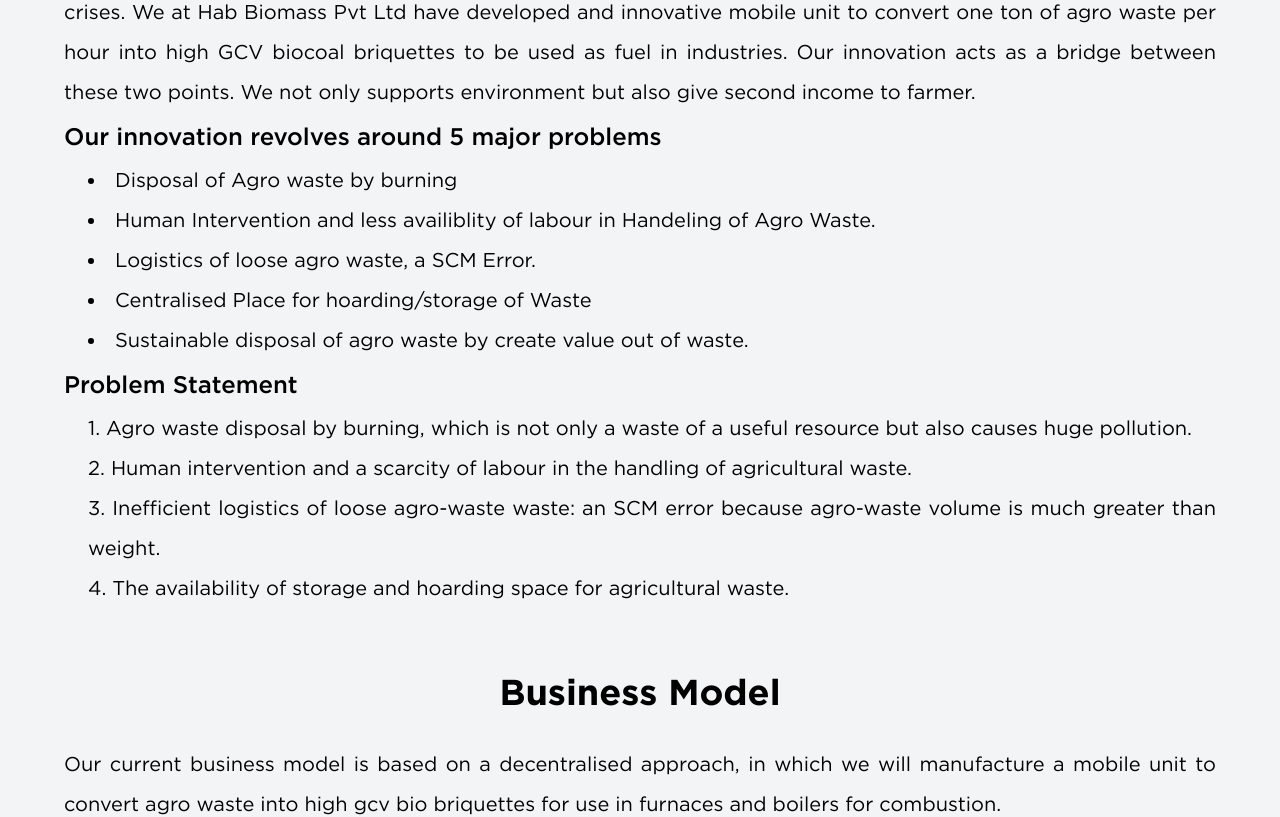
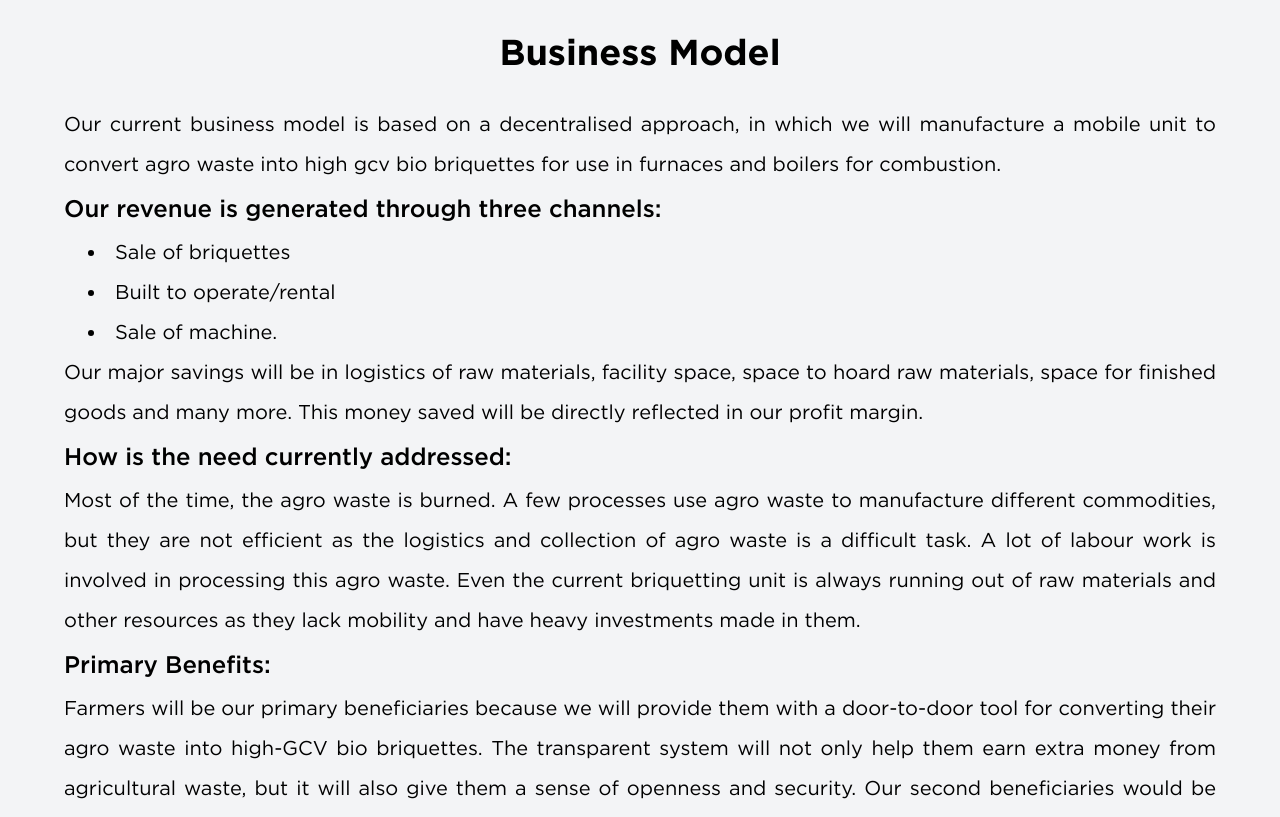
Before and after one commit to Arrnv/SE-porject, a React (Create React App) app: page /about in a window 1280 px wide. Shown: the part 1600-2417 px from the top of the page. Built offline with nearby package versions, Linux system fonts and the light colour scheme.

Commit message:
12-4-2024

```diff
--- a/package.json
+++ b/package.json
@@ -3,6 +3,7 @@
   "version": "0.1.0",
   "private": true,
   "dependencies": {
+    "@fortawesome/fontawesome-svg-core": "^6.5.2",
     "@fortawesome/free-solid-svg-icons": "^6.5.2",
     "@fortawesome/react-fontawesome": "^0.2.0",
     "@nextui-org/react": "^2.2.10",
--- a/src/App.js
+++ b/src/App.js
@@ -11,6 +11,7 @@
 import PrivateRoute from './PrivateRouting';
 import LoginPage from './pages/Login';
 import SignUpPage from './pages/Signup';
+import Footer from './components/Footer';
 
 function App() {
   return (
@@ -33,7 +34,7 @@
 
 
       </Routes>
-
+      <Footer />
     </div>
   );
 }
--- a/src/components/Navbar.jsx
+++ b/src/components/Navbar.jsx
@@ -20,7 +20,7 @@
     }
 
     return (
-        <div className='top-0 left-0 right-0 z-40 fixed'>
+        <div className='top-0 left-0 right-0 z-40 '>
             <nav className="bg-white border-gray-200 dark:bg-gray-900 relative z-10">
                 <div className="max-w-screen-2xl flex flex-wrap items-center justify-between mx-auto p-2">
                     <a href="/" className="flex items-center space-x-3 rtl:space-x-reverse">
@@ -39,7 +39,7 @@
                             <path stroke="currentColor" strokeLinecap="round" strokeLinejoin="round" strokeWidth="2" d="M1 1h15M1 7h15M1 13h15"/>
                         </svg>
                     </button>
-                    <div className={`absolute top-full left-0 w-full bg-white md:block md:relative md:w-auto transition-max-height ease-in-out duration-1000 ${isMobileMenuOpen ? 'block' : 'hidden'}`} id="navbar-default">
+                    <div className={` top-full left-0 w-full bg-white md:block md:relative md:w-auto transition-max-height ease-in-out duration-1000 ${isMobileMenuOpen ? 'block' : 'hidden'}`} id="navbar-default">
                         <ul className="font-medium flex flex-col items-center p-4 md:p-0 mt-4 border border-gray-100 rounded-lg bg-gray-50 md:flex-row md:space-x-8 rtl:space-x-reverse md:mt-0 md:border-0 md:bg-white dark:bg-gray-800 md:dark:bg-gray-900 dark:border-gray-700">
                             <li className='text-center'>
                                 <a href="/" className="block py-2 px-3 text-gray-900 rounded hover:bg-gray-100 md:hover:bg-transparent md:border-0 md:hover:text-green-700 md:p-0 dark:text-white md:dark:hover:text-green-500 dark:hover:bg-gray-700 dark:hover:text-white md:dark:hover:bg-transparent font-GothamBlack" aria-current="page">Home</a>
@@ -69,6 +69,7 @@
                                         </ul>
                                     </div>
                                 </div>
+
                             </li>
                             <li>
                                 <a href="/about" className="block py-2 px-3 text-gray-900 rounded hover:bg-gray-100 md:hover:bg-transparent md:border-0 md:hover:text-green-700 md:p-0 dark:text-white md:dark:hover:text-green-500 dark:hover:bg-gray-700 dark:hover:text-white md:dark:hover:bg-transparent font-GothamBlack">About Us</a>
--- a/src/pages/AboutUs.jsx
+++ b/src/pages/AboutUs.jsx
@@ -50,25 +50,8 @@
 
         <div className='ml-16 mr-16 lg:ml-28 lg:mr-28'>
          <h1 className='text-4xl font-GothamBold text-center mt-24 mb-8'>What is it that we do?</h1>
-         <p className='text-xl font-GothamBook font-normal leading-loose tracking-normal text-justify'>India is an agro based country. Agricultural is an important pillar of our economy. Yet, a large number of agro waste post harvest is waste. There is a huge value hidden in this post harvest agro waste. Also the use of rdf waste and legacy waste in cement and steel industries is very inefficient.On the other hand our nation is going through coal crises. We at Hab Biomass Pvt Ltd have developed and innovative mobile unit to convert one ton of agro waste per hour into high GCV biocoal briquettes to be used as fuel in industries. Our innovation acts as a bridge between these two points. We not only supports environment but also give second income to farmer.</p>
-         <h2 className='text-2xl font-GothamMedium mt-2 mb-2 tracking-normal'>Our innovation revolves around 5 major problems</h2>
-          <ul className='text-xl font-GothamBook leading-loose tracking-normal text-justify list-disc ml-6 list-inside'>
-            <li>Disposal of Agro waste by burning</li>
-            <li>Human Intervention and less availiblity of labour in Handeling of Agro Waste.</li>
-            <li>Logistics of loose agro waste, a SCM Error.</li>
-            <li>Centralised Place for hoarding/storage of Waste</li>
-            <li>Sustainable disposal of agro waste by create value out of waste.</li>
 
-          </ul>
-          <h2 className='text-2xl font-GothamMedium mt-2 mb-2 tracking-normal'>Problem Statement</h2>
-          <ol className='text-xl font-GothamBook leading-loose tracking-normal text-justify list-inside ml-6 list-decimal'>
 
-            <li>Agro waste disposal by burning, which is not only a waste of a useful resource but also causes huge pollution.</li>
-            <li>Human intervention and a scarcity of labour in the handling of agricultural waste.</li>
-            <li>Inefficient logistics of loose agro-waste waste: an SCM error because agro-waste volume is much greater than weight.</li>
-            <li>The availability of storage and hoarding space for agricultural waste.</li>
-
-          </ol>
          </div>
 
          <div className='ml-16 mr-16 lg:ml-28 lg:mr-28'>
@@ -158,10 +141,7 @@
       <img src={per3} className='w-64 transition ease-in-out delay-150 hover:-translate-y-1 hover:scale-110 duration-300 hover:brightness-75' />
       <figcaption className='text-xl mb-4 mt-2 font-GothamMedium text-center tracking-normal'>DIRECTOR & CRM <br/>Sheetal Jagtap</figcaption>
       </figure>
-      <figure>
-      <img src={per4} className='w-64 transition ease-in-out delay-150 hover:-translate-y-1 hover:scale-110 duration-300 hover:brightness-75' />
-      <figcaption className='text-xl mb-4 mt-2 font-GothamMedium text-center tracking-normal'>MICROBIOLOGIST <br/>Dr. Shibani Sukhi</figcaption>
-      </figure>
+
       </div>
       </div>
 
@@ -178,8 +158,6 @@
 
   </div>
 
-         <Footer/>
-
 
 
     </div>
--- a/src/pages/Cart.jsx
+++ b/src/pages/Cart.jsx
@@ -201,7 +201,6 @@
 
 
       </div>
-      <Footer />
     </div>
   );
 }
--- a/src/pages/Contact.jsx
+++ b/src/pages/Contact.jsx
@@ -62,7 +62,6 @@
                 <p>How all this mistaken idea of denouncing <br />pleasure and praising pain was born and I will <br />complete account of the system.</p>
             </div>
         </div>
-        <Footer/>
     </div>
   )
 }
--- a/src/pages/Homepage.jsx
+++ b/src/pages/Homepage.jsx
@@ -110,11 +110,11 @@
             <img src={per1} alt="per1" className='w-64 rounded-xl hover:scale-110 ease-in-out duration-300'/>
             <img src={per2} alt="per2" className='w-64 rounded-xl hover:scale-110 ease-in-out duration-300'/>
             <img src={per3} alt="per3" className='w-64 rounded-xl hover:scale-110 ease-in-out duration-300'/>
-            <img src={per4} alt="per4" className='w-64 rounded-xl hover:scale-110 ease-in-out duration-300'/>
+
           </div>
       </div>
 
-      <Footer/>
+
     </div>
     </ParallaxProvider>
 
--- a/src/pages/Retrefpolicy.jsx
+++ b/src/pages/Retrefpolicy.jsx
@@ -74,8 +74,6 @@
         </div>
 
 
-
-        <Footer/>
     </div>
   )
 }
```
Also changed, not shown: 1 other file (tests, documents, lock files or other folders).
